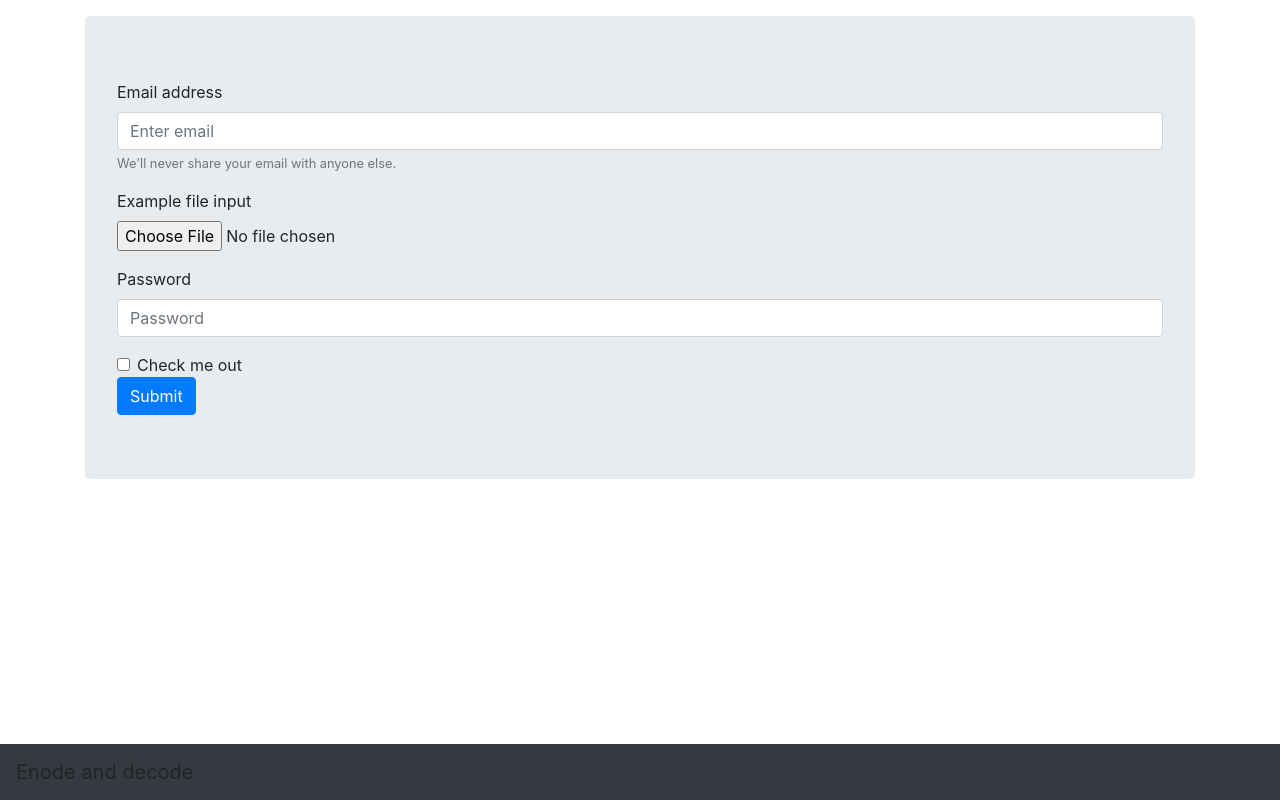
After one commit to impawanjoshi/steganoweb, a Django app: page /encode in a window 1280 px wide. The commit adds this page. Run offline with Django 3.2, Linux system fonts and the light colour scheme; some libraries are stand-ins or nearby versions.

Commit message:
added frontend

```diff
--- a/steganoweb/urls.py
+++ b/steganoweb/urls.py
@@ -20,5 +20,7 @@ from . import views
 urlpatterns = [
     path('admin/', admin.site.urls),
     path('', views.index,name='index'),
+    path('encode', views.encode,name='encode'),
+    path('decode', views.decode,name='decode'),
 
 ]
--- a/steganoweb/views.py
+++ b/steganoweb/views.py
@@ -3,3 +3,9 @@ from django.http import HttpResponse
 
 def index(request):
     return render(request,'index.html')
+
+def encode(request):
+    return render(request,'encode.html')
+
+def decode(request):
+    return render(request,'decode.html')
--- /dev/null
+++ b/templates/encode.html
@@ -0,0 +1,71 @@
+<!DOCTYPE html>
+<!--[if lt IE 7]>      <html class="no-js lt-ie9 lt-ie8 lt-ie7"> <![endif]-->
+<!--[if IE 7]>         <html class="no-js lt-ie9 lt-ie8"> <![endif]-->
+<!--[if IE 8]>         <html class="no-js lt-ie9"> <![endif]-->
+<!--[if gt IE 8]><!-->
+<html class="no-js">
+<!--<![endif]-->
+
+<head>
+  <meta charset="utf-8" />
+  <meta http-equiv="X-UA-Compatible" content="IE=edge" />
+  <title></title>
+  <meta name="description" content="" />
+  <meta name="viewport" content="width=device-width, initial-scale=1" />
+  <link rel="stylesheet" href="" />
+  <link rel="stylesheet" href="https://maxcdn.bootstrapcdn.com/bootstrap/4.0.0/css/bootstrap.min.css"
+    integrity="sha384-Gn5384xqQ1aoWXA+058RXPxPg6fy4IWvTNh0E263XmFcJlSAwiGgFAW/dAiS6JXm" crossorigin="anonymous" />
+</head>
+
+<body>
+  <div class="container">
+    <div class="jumbotron mt-3">
+      <form>
+        <div class="form-group">
+          <label for="exampleInputEmail1">Email address</label>
+          <input type="email" class="form-control" id="exampleInputEmail1" aria-describedby="emailHelp"
+            placeholder="Enter email">
+          <small id="emailHelp" class="form-text text-muted">We'll never share your email with anyone else.</small>
+        </div>
+        <form>
+          <div class="form-group">
+            <label for="exampleFormControlFile1">Example file input</label>
+            <input type="file" class="form-control-file" id="exampleFormControlFile1">
+          </div>
+        </form>
+        <div class="form-group">
+          <label for="exampleInputPassword1">Password</label>
+          <input type="password" class="form-control" id="exampleInputPassword1" placeholder="Password">
+        </div>
+        <div class="form-check">
+          <input type="checkbox" class="form-check-input" id="exampleCheck1">
+          <label class="form-check-label" for="exampleCheck1">Check me out</label>
+        </div>
+        <button type="submit" class="btn btn-primary">Submit</button>
+      </form>
+
+    </div>
+  </div>
+  <nav class="navbar fixed-bottom navbar-expand-sm navbar-dark bg-dark">
+    <a class="navbar-brand" onclick="index">Enode and decode</a>
+    <button class="navbar-toggler" type="button" data-toggle="collapse" data-target="#navbarCollapse"
+      aria-controls="navbarCollapse" aria-expanded="false" aria-label="Toggle navigation">
+      <span class="navbar-toggler-icon"></span>
+    </button>
+
+    </li>
+    </ul>
+    </div>
+  </nav>
+  <script src="https://code.jquery.com/jquery-3.2.1.slim.min.js"
+    integrity="sha384-KJ3o2DKtIkvYIK3UENzmM7KCkRr/rE9/Qpg6aAZGJwFDMVNA/GpGFF93hXpG5KkN"
+    crossorigin="anonymous"></script>
+  <script src="https://cdnjs.cloudflare.com/ajax/libs/popper.js/1.12.9/umd/popper.min.js"
+    integrity="sha384-ApNbgh9B+Y1QKtv3Rn7W3mgPxhU9K/ScQsAP7hUibX39j7fakFPskvXusvfa0b4Q"
+    crossorigin="anonymous"></script>
+  <script src="https://maxcdn.bootstrapcdn.com/bootstrap/4.0.0/js/bootstrap.min.js"
+    integrity="sha384-JZR6Spejh4U02d8jOt6vLEHfe/JQGiRRSQQxSfFWpi1MquVdAyjUar5+76PVCmYl"
+    crossorigin="anonymous"></script>
+</body>
+
+</html>
```
Also changed, not shown: templates/decode.html (added, +47 -0 lines), templates/index.html (+32 -38 lines).
